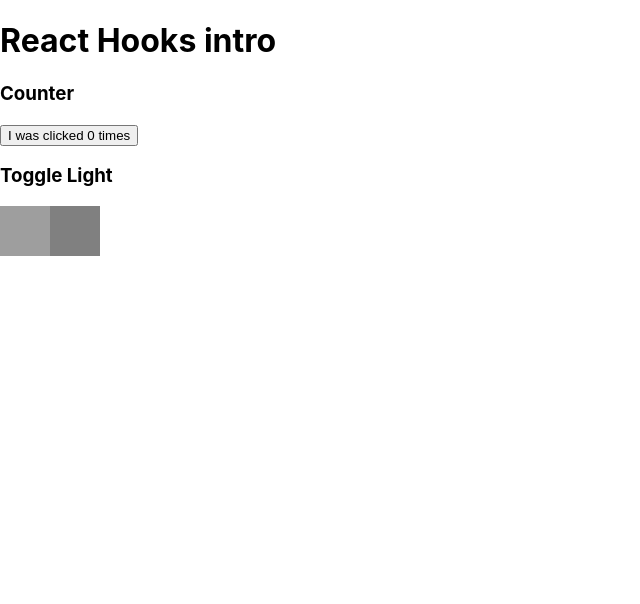
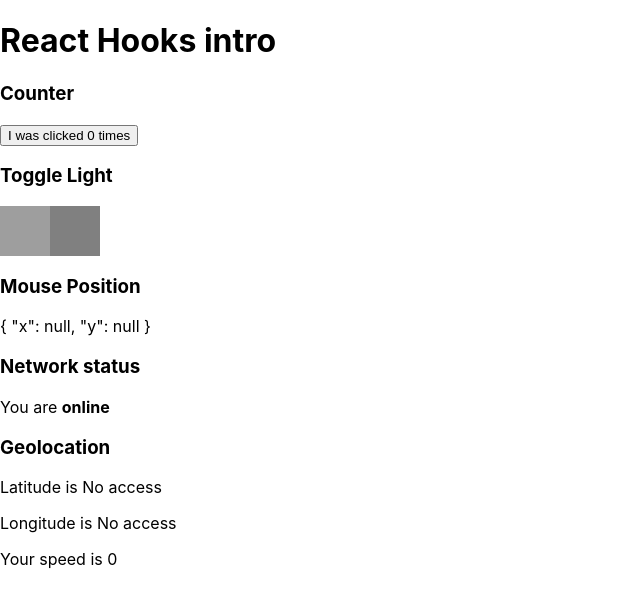
Before and after one commit to Kirill255/react-hooks-intro, a React (Create React App) app: page / in a window 1280 px wide. Shown: the top 604 px of the page, without its empty margins (0-640 px from the left). Built offline with nearby package versions, Linux system fonts and the light colour scheme; no server answers; grey boxes are pictures that could not be loaded.

Commit message:
useEffect

```diff
--- a/src/App.js
+++ b/src/App.js
@@ -1,12 +1,59 @@
-import React, { useState } from "react";
+import React, { useState, useEffect, useRef } from "react";
+
+const initialLocationState = {
+  latitude: null,
+  longitude: null,
+  speed: null
+};
 
 const App = () => {
   const [count, setCount] = useState(0);
   const [isOn, setIsOn] = useState(false);
+  const [mousePosition, setMousePosition] = useState({ x: null, y: null });
+  const [status, setStatus] = useState(navigator.onLine); // true/false
+
+  // const [location, setLocation] = useState(initialLocationState); // location.latitude, location.longitude, location.speed
+  const [{ latitude, longitude, speed }, setLocation] = useState(initialLocationState); //или так
+  const isMounted = useRef(true);
+
+  useEffect(() => {
+    document.title = `You have clicked ${count} times`;
+    // listen event
+    window.addEventListener("mousemove", handleMouseMove);
+    // listen multiple events
+    window.addEventListener("online", handleOnline);
+    window.addEventListener("offline", handleOffline);
+
+    navigator.geolocation.getCurrentPosition(handleGeolocation);
+    const watchId = navigator.geolocation.watchPosition(handleGeolocation);
+
+    return () => {
+      window.removeEventListener("mousemove", handleMouseMove);
+      window.removeEventListener("online", handleOnline);
+      window.removeEventListener("offline", handleOffline);
+
+      navigator.geolocation.clearWatch(watchId);
+      isMounted.current = false;
+    };
+  }, [count]);
 
   // const incrementCount = () => setCount(count + 1); // можно так
   const incrementCount = () => setCount((prevCount) => prevCount + 1);
   const toggleLight = () => setIsOn((prevIsOn) => !prevIsOn);
+
+  const handleMouseMove = (e) => setMousePosition({ x: e.pageX, y: e.pageY });
+  const handleOnline = () => setStatus(true);
+  const handleOffline = () => setStatus(false);
+
+  const handleGeolocation = (e) => {
+    if (isMounted.current) {
+      setLocation({
+        latitude: e.coords.latitude,
+        longitude: e.coords.longitude,
+        speed: e.coords.speed
+      });
+    }
+  };
 
   return (
     <>
@@ -37,6 +84,21 @@
           onClick={toggleLight}
         />
       </div>
+
+      {/* useEffect */}
+
+      <h3>Mouse Position</h3>
+      {JSON.stringify(mousePosition, null, 2)}
+
+      <h3>Network status</h3>
+      <p>
+        You are <strong>{status ? "online" : "offline"}</strong>
+      </p>
+
+      <h3>Geolocation</h3>
+      <p>Latitude is {latitude ? latitude : "No access"}</p>
+      <p>Longitude is {longitude ? longitude : "No access"}</p>
+      <p>Your speed is {speed ? speed : "0"}</p>
     </>
   );
 };
```
